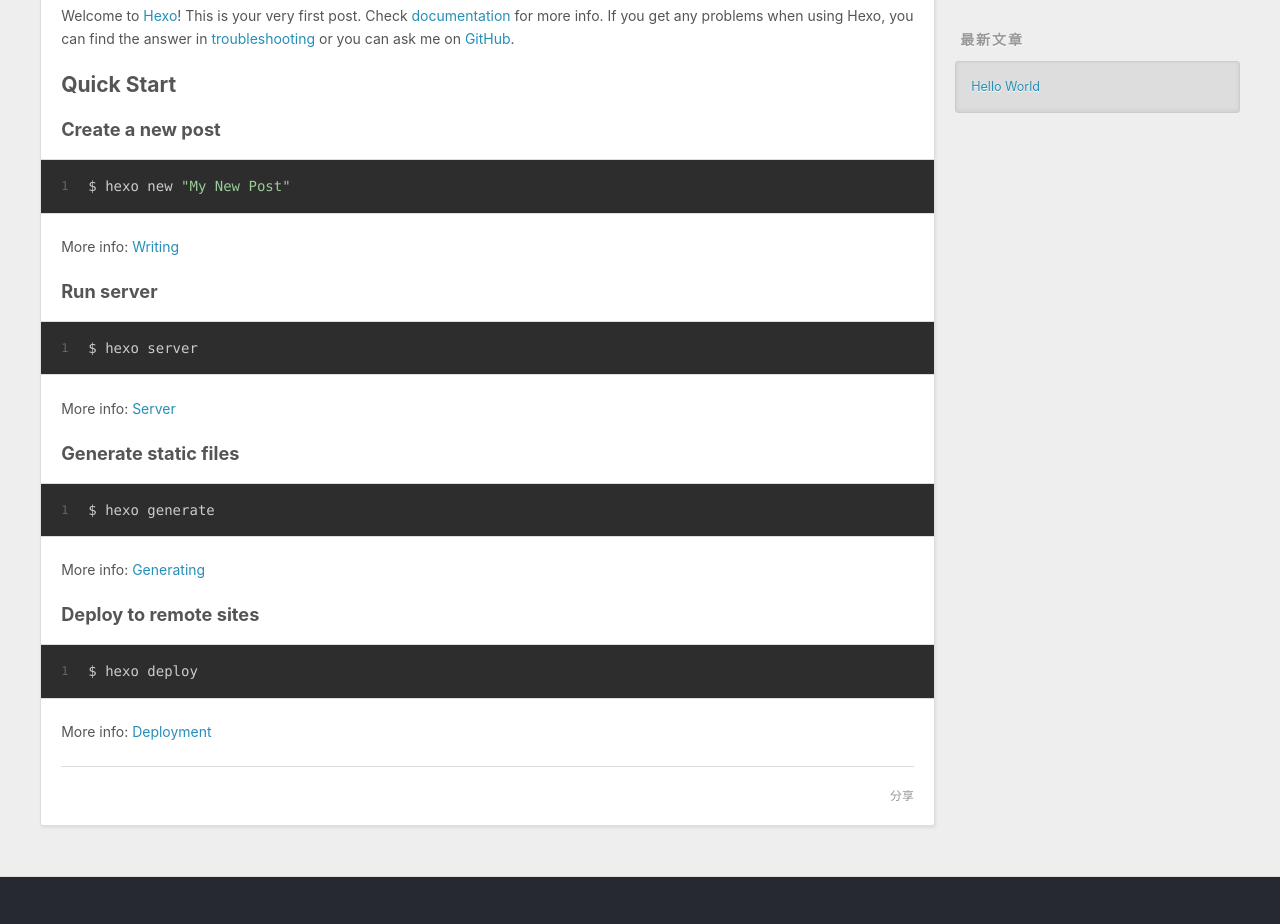
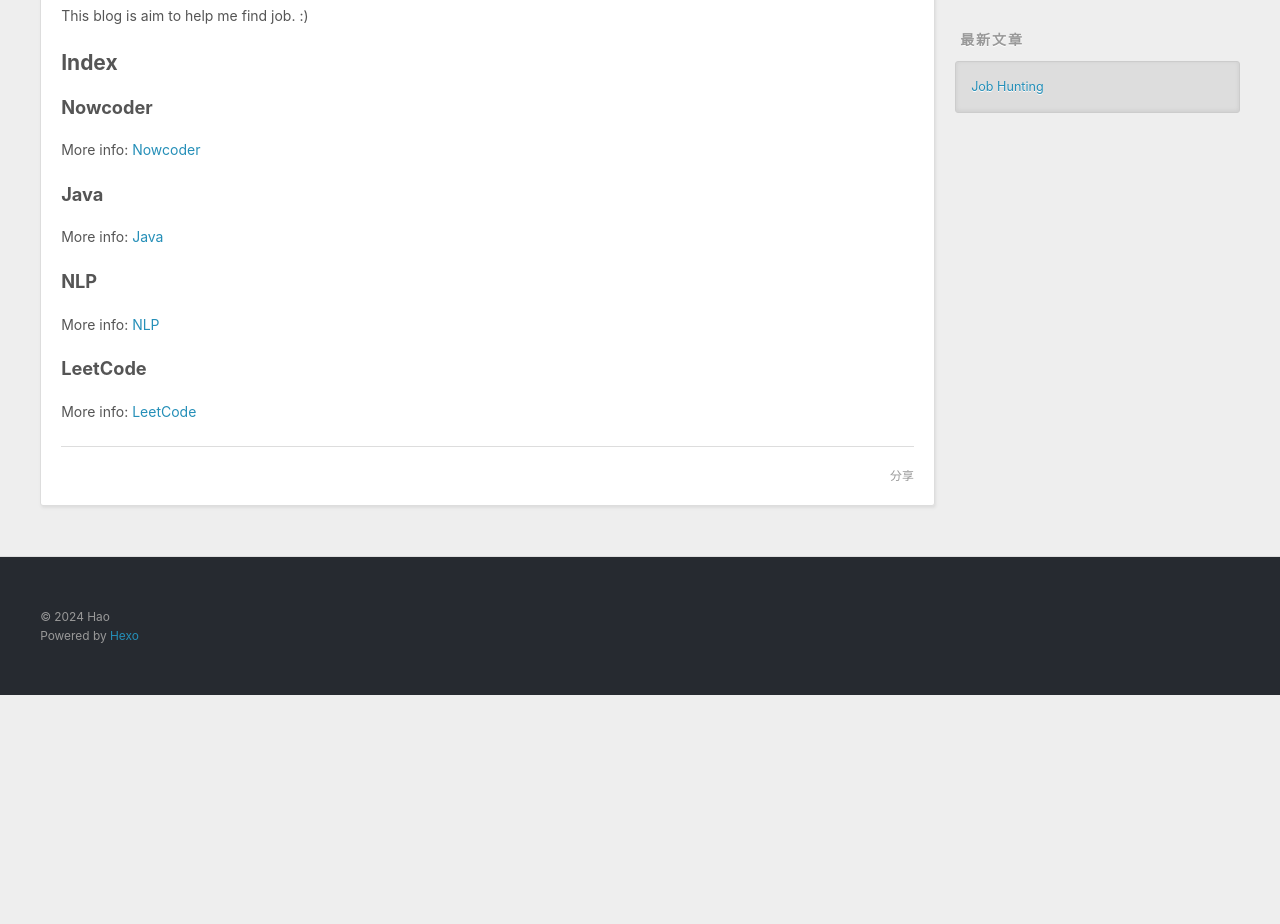
Before and after one commit to haohao94/haohao94.github.io, a plain HTML site: page 2024/09/21/hello-world/index.html in a window 1280 px wide. Shown: the part 448-1372 px from the top of the page. After the commit the page ends 1143 px from the top, so only its background shows below. Drawn offline with Linux system fonts and the light colour scheme.

Commit message:
Site updated: 2024-09-21 02:42:06

```diff
--- a/2024/09/21/hello-world/index.html
+++ b/2024/09/21/hello-world/index.html
@@ -4,17 +4,17 @@
   <meta charset="utf-8">
 
 
-  <title>Hello World | Wrxyp</title>
+  <title>Job Hunting | Wrxyp</title>
   <meta name="viewport" content="width=device-width, initial-scale=1, shrink-to-fit=no">
-  <meta name="description" content="Welcome to Hexo! This is your very first post. Check documentation for more info. If you get any problems when using Hexo, you can find the answer in troubleshooting or you can ask me on GitHub. Quick">
+  <meta name="description" content="This blog is aim to help me find job. :) IndexNowcoderMore info: Nowcoder JavaMore info: Java NLPMore info: NLP LeetCodeMore info: LeetCode">
 <meta property="og:type" content="article">
-<meta property="og:title" content="Hello World">
+<meta property="og:title" content="Job Hunting">
 <meta property="og:url" content="http://example.com/2024/09/21/hello-world/index.html">
 <meta property="og:site_name" content="Wrxyp">
-<meta property="og:description" content="Welcome to Hexo! This is your very first post. Check documentation for more info. If you get any problems when using Hexo, you can find the answer in troubleshooting or you can ask me on GitHub. Quick">
+<meta property="og:description" content="This blog is aim to help me find job. :) IndexNowcoderMore info: Nowcoder JavaMore info: Java NLPMore info: NLP LeetCodeMore info: LeetCode">
 <meta property="og:locale" content="zh_CN">
 <meta property="article:published_time" content="2024-09-20T17:56:25.039Z">
-<meta property="article:modified_time" content="2024-09-20T17:56:25.039Z">
+<meta property="article:modified_time" content="2024-09-20T18:32:53.746Z">
 <meta property="article:author" content="Hao">
 <meta name="twitter:card" content="summary">
 
@@ -85,7 +85,7 @@
 
 
     <h1 class="p-name article-title" itemprop="headline name">
-      Hello World
+      Job Hunting
     </h1>
 
 
@@ -93,24 +93,16 @@
 
     <div class="e-content article-entry" itemprop="articleBody">
 
-        <p>Welcome to <a target="_blank" rel="noopener" href="https://hexo.io/">Hexo</a>! This is your very first post. Check <a target="_blank" rel="noopener" href="https://hexo.io/docs/">documentation</a> for more info. If you get any problems when using Hexo, you can find the answer in <a target="_blank" rel="noopener" href="https://hexo.io/docs/troubleshooting.html">troubleshooting</a> or you can ask me on <a target="_blank" rel="noopener" href="https://github.com/hexojs/hexo/issues">GitHub</a>.</p>
-<h2 id="Quick-Start"><a href="#Quick-Start" class="headerlink" title="Quick Start"></a>Quick Start</h2><h3 id="Create-a-new-post"><a href="#Create-a-new-post" class="headerlink" title="Create a new post"></a>Create a new post</h3><figure class="highlight bash"><table><tr><td class="gutter"><pre><span class="line">1</span><br></pre></td><td class="code"><pre><span class="line">$ hexo new <span class="string">&quot;My New Post&quot;</span></span><br></pre></td></tr></table></figure>
-
-<p>More info: <a target="_blank" rel="noopener" href="https://hexo.io/docs/writing.html">Writing</a></p>
-<h3 id="Run-server"><a href="#Run-server" class="headerlink" title="Run server"></a>Run server</h3><figure class="highlight bash"><table><tr><td class="gutter"><pre><span class="line">1</span><br></pre></td><td class="code"><pre><span class="line">$ hexo server</span><br></pre></td></tr></table></figure>
-
-<p>More info: <a target="_blank" rel="noopener" href="https://hexo.io/docs/server.html">Server</a></p>
-<h3 id="Generate-static-files"><a href="#Generate-static-files" class="headerlink" title="Generate static files"></a>Generate static files</h3><figure class="highlight bash"><table><tr><td class="gutter"><pre><span class="line">1</span><br></pre></td><td class="code"><pre><span class="line">$ hexo generate</span><br></pre></td></tr></table></figure>
-
-<p>More info: <a target="_blank" rel="noopener" href="https://hexo.io/docs/generating.html">Generating</a></p>
-<h3 id="Deploy-to-remote-sites"><a href="#Deploy-to-remote-sites" class="headerlink" title="Deploy to remote sites"></a>Deploy to remote sites</h3><figure class="highlight bash"><table><tr><td class="gutter"><pre><span class="line">1</span><br></pre></td><td class="code"><pre><span class="line">$ hexo deploy</span><br></pre></td></tr></table></figure>
-
-<p>More info: <a target="_blank" rel="noopener" href="https://hexo.io/docs/one-command-deployment.html">Deployment</a></p>
+        <p>This blog is aim to help me find job. :)</p>
+<h2 id="Index"><a href="#Index" class="headerlink" title="Index"></a>Index</h2><h3 id="Nowcoder"><a href="#Nowcoder" class="headerlink" title="Nowcoder"></a>Nowcoder</h3><p>More info: <a target="_blank" rel="noopener" href="https://www.nowcoder.com/">Nowcoder</a></p>
+<h3 id="Java"><a href="#Java" class="headerlink" title="Java"></a>Java</h3><p>More info: <a target="_blank" rel="noopener" href="https://www.bilibili.com/video/av250694651/">Java</a></p>
+<h3 id="NLP"><a href="#NLP" class="headerlink" title="NLP"></a>NLP</h3><p>More info: <a target="_blank" rel="noopener" href="https://www.bilibili.com/video/av932235006/?p=1">NLP</a></p>
+<h3 id="LeetCode"><a href="#LeetCode" class="headerlink" title="LeetCode"></a>LeetCode</h3><p>More info: <a target="_blank" rel="noopener" href="https://leetcode.cn/">LeetCode</a></p>
 
 
     </div>
     <footer class="article-footer">
-      <a data-url="http://example.com/2024/09/21/hello-world/" data-id="cm1b13q3q00000sgj899zbhmq" data-title="Hello World" class="article-share-link"><span class="fa fa-share">分享</span></a>
+      <a data-url="http://example.com/2024/09/21/hello-world/" data-id="cm1b13q3q00000sgj899zbhmq" data-title="Job Hunting" class="article-share-link"><span class="fa fa-share">分享</span></a>
 
 
 
@@ -151,7 +143,7 @@
       <ul>
 
           <li>
-            <a href="/2024/09/21/hello-world/">Hello World</a>
+            <a href="/2024/09/21/hello-world/">Job Hunting</a>
           </li>
 
       </ul>
```
Also changed, not shown: archives/2024/09/index.html (+2 -2 lines), archives/2024/index.html (+2 -2 lines), archives/index.html (+2 -2 lines), index.html (+8 -16 lines).
